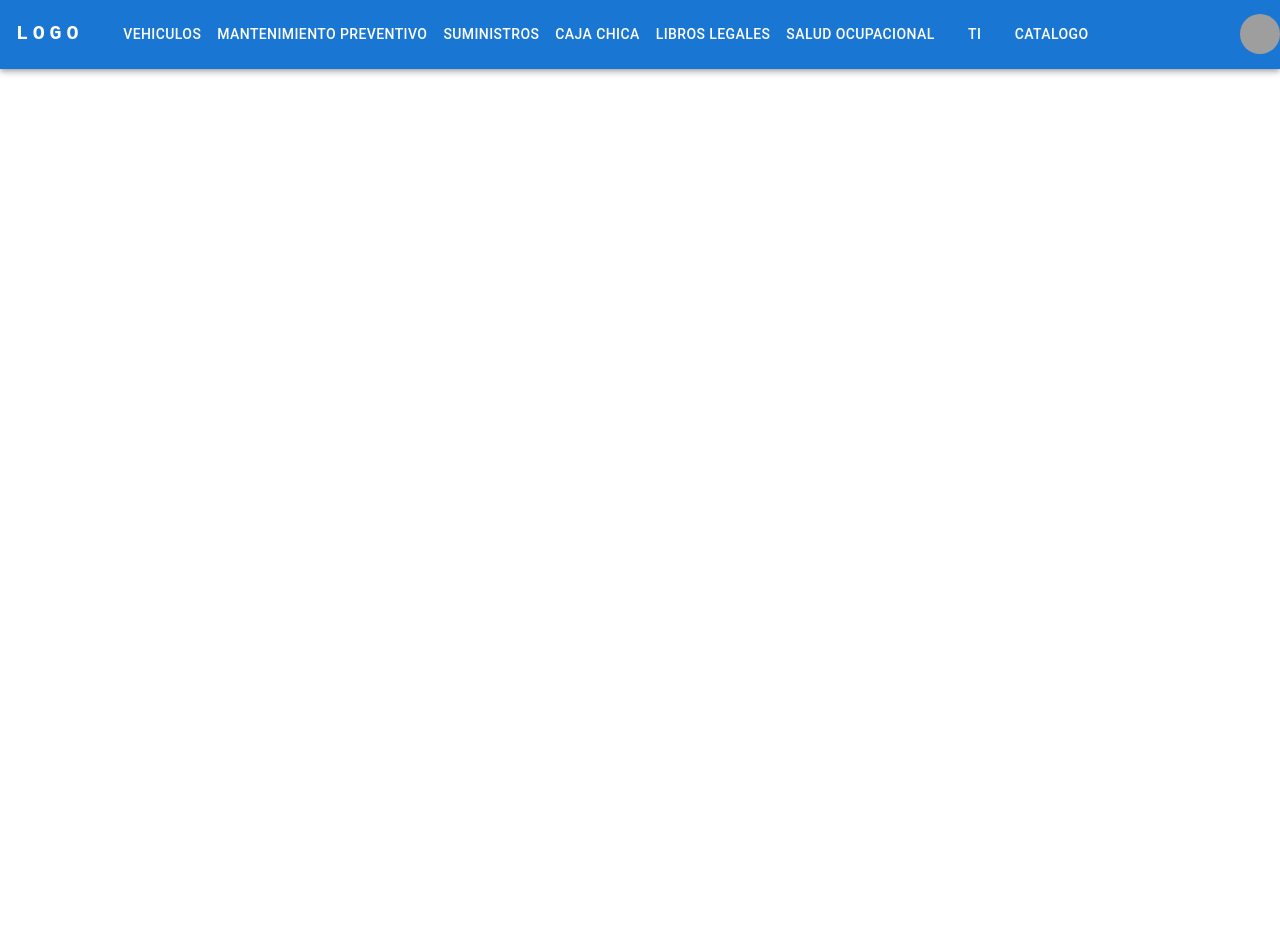
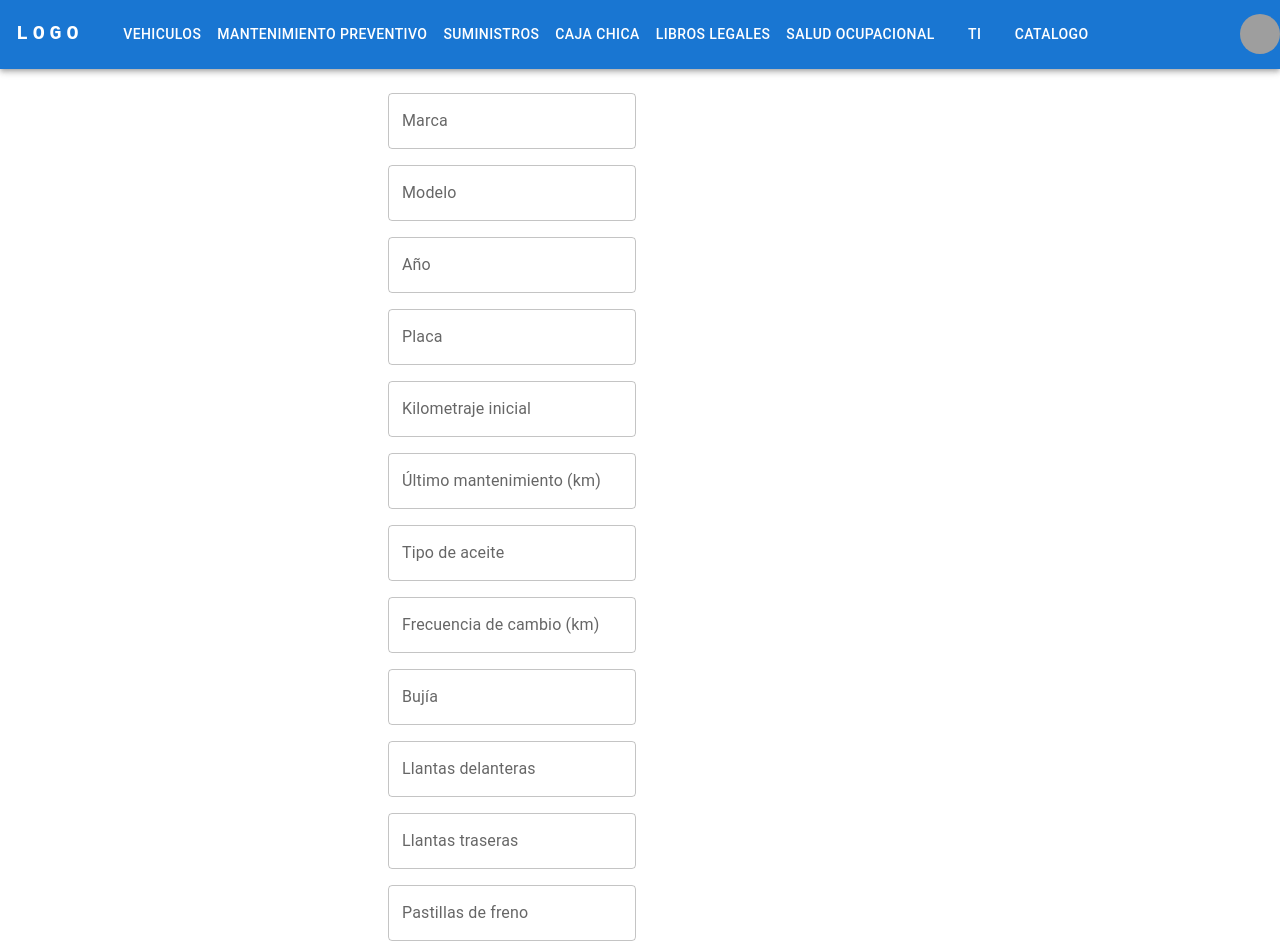
Before and after one commit to dennis-gomez/Dummy, a React (Vite) app in the folder dummy/: page /vehiculos in a window 1280 px wide. Shown: the top 952 px of the page. Before the commit the page ends 800 px from the top, so only its background shows below. Built offline with nearby package versions, Linux system fonts and the light colour scheme; grey boxes are pictures that could not be loaded; some icons are missing.

Commit message:
formulario de agregar un vehiculo

```diff
--- a/dummy/src/App.jsx
+++ b/dummy/src/App.jsx
@@ -2,6 +2,7 @@ import { BrowserRouter, Routes, Route } from 'react-router-dom'
 import './App.css'
 import MiscellaneousPage from './components/pages/miscellaneousPage'
 import Navbar from './components/organisms/navbar'
+import VehiclePage from './components/pages/vehiclePage'
 
 function App() {
   return (
@@ -9,6 +10,7 @@ function App() {
       <Navbar />
       <Routes>
         <Route path="/catalogo/gestionar" element={<MiscellaneousPage />} />
+        <Route path="/vehiculos" element={<VehiclePage />} />
         {/* aquí más rutas */}
       </Routes>
     </BrowserRouter>
--- /dev/null
+++ b/dummy/src/components/atoms/input.jsx
@@ -0,0 +1,17 @@
+import TextField from "@mui/material/TextField"
+
+function Input ({name, vale, onChange, placeholder}) {
+  return (
+    <TextField
+      fullWidth
+        id="outlined-basic"
+        label={placeholder}
+        variant="outlined"
+        name={name}
+        value={vale}
+        onChange={onChange}
+        placeholder={placeholder}
+    />
+  )
+}
+export default Input
--- /dev/null
+++ b/dummy/src/components/organisms/formVehicle.jsx
@@ -0,0 +1,80 @@
+import Box from "@mui/material/Box";
+import Grid from "@mui/material/Grid";
+import Button from "@mui/material/Button";
+import Input from "../atoms/input";
+import { useState } from "react";
+
+const fields = [
+  { name: "vehicle_brand", placeholder: "Marca" },
+  { name: "vehicle_model", placeholder: "Modelo" },
+  { name: "vehicle_year", placeholder: "Año", type: "number" },
+  { name: "vehicle_plate", placeholder: "Placa" },
+  { name: "vehicle_initial_km", placeholder: "Kilometraje inicial", type: "number" },
+  { name: "vehicle_last_km_maintenance", placeholder: "Último mantenimiento (km)", type: "number" },
+  { name: "vehicle_type_of_oil", placeholder: "Tipo de aceite" },
+  { name: "vehicle_frecuency_of_change", placeholder: "Frecuencia de cambio (km)", type: "number" },
+  { name: "vehicle_spark_plug_model", placeholder: "Bujía" },
+  { name: "vehicle_tires_front", placeholder: "Llantas delanteras" },
+  { name: "vehicle_tires_back", placeholder: "Llantas traseras" },
+  { name: "bike_brake_pad", placeholder: "Pastillas de freno" },
+  { name: "vehicle_color", placeholder: "Color" }
+];
+
+function FormVehicle({ onSubmit }) {
+  const [formData, setFormData] = useState(
+    fields.reduce((acc, field) => ({ ...acc, [field.name]: "" }), {})
+  );
+
+  const handleChange = (e) => {
+    const { name, value } = e.target;
+    setFormData({ ...formData, [name]: value });
+  };
+
+  const handleSubmit = (e) => {
+    e.preventDefault();
+    onSubmit(formData);
+  };
+
+  return (
+    <Box
+        sx={{ flexGrow: 1, p: 3, maxWidth: 800, margin: "0 auto" }}
+        color={"red"}
+    >
+      <form onSubmit={handleSubmit}>
+        <Grid
+            container spacing={2}
+        >
+            {fields.map((field, index) => {
+                const isLastSingle = fields.length % 2 !== 0 && index === fields.length - 1;
+                return (
+                    <Grid
+                        item xs={12}
+                        sm={isLastSingle ? 12 : 6}
+                        key={field.name}
+                    >
+                        <Input
+                            name={field.name}
+                            type={field.type || "text"}
+                            placeholder={field.placeholder}
+                            value={formData[field.name]}
+                            onChange={handleChange}
+                        />
+                    </Grid>
+                );
+            })}
+            <Grid item xs={12}>
+                <Button
+                    type="submit"
+                    variant="contained"
+                    color="primary"
+                >
+                    Guardar Vehículo
+                </Button>
+            </Grid>
+        </Grid>
+      </form>
+    </Box>
+  );
+}
+
+export default FormVehicle;
--- a/dummy/src/components/organisms/navbar.jsx
+++ b/dummy/src/components/organisms/navbar.jsx
@@ -17,7 +17,7 @@ const navConfig = [
   {
     label: 'Vehiculos',
     sub: [
-      { label: 'Lista de vehículos', path: '/vehiculos/lista' },
+      { label: 'Gestion de Vehículos', path: '/vehiculos' },
       { label: 'Marcas y modelos', path: '/vehiculos/marcas-modelos' },
       { label: 'Tipos de vehículos', path: '/vehiculos/tipos' },
       { label: 'Combustibles', path: '/vehiculos/combustibles' },
--- /dev/null
+++ b/dummy/src/components/pages/vehiclePage.jsx
@@ -0,0 +1,29 @@
+import Container from "@mui/material/Container";
+import FormVehicle from "../organisms/formVehicle";
+import {addVehicle, getVehicles} from "../../services/vehicleService";
+
+function VehiclePage() {
+
+    const handleSubmit = async (formData) => {
+        try {
+            const vehicles = await addVehicle(formData);
+        }catch (error) {
+            console.error("Error adding vehicle:", error);
+        }
+    };
+
+    const handleVehicles = async () => {
+
+    };
+
+    return(
+        <Container maxWidth="sm">
+            <FormVehicle
+                onSubmit={handleSubmit}
+                getVehicles={handleVehicles}
+            />
+        </Container>
+    );
+}
+
+export default VehiclePage;
--- /dev/null
+++ b/dummy/src/services/vehicleService.js
@@ -0,0 +1,76 @@
+import axios from "axios";
+
+const API_URL = "http://localhost:3000/vehicles/";
+
+// Obtener vehiculos
+export const getVehicles = async () => {
+    try {
+        const response = await axios.get(
+            API_URL,
+            {
+                headers: {
+                "Content-Type": "application/json"
+                },
+            }
+        );
+        return response.data;
+    } catch (error) {
+        throw error;
+    }
+};
+
+// Agregar vehiculo
+export const addVehicle = async (formData) => {
+    try {
+        const response = await axios.post(
+            API_URL + "add",
+            formData,
+            {
+                headers: {
+                    "Content-Type": "application/json"
+                },
+            }
+        );
+        return response.data;
+    } catch (error) {
+        throw error;
+    }
+};
+
+
+// Eliminar vehiculo
+export const deleteVehicle = async ( cod_vehicle ) => {
+    try {
+        const response = await axios.delete(
+            API_URL + "delete",
+            {
+                params: { cod_vehicle },
+                headers: {
+                    "Content-Type": "application/json"
+                },
+            }
+        );
+        return response.data;
+    } catch (error) {
+        throw error;
+    }
+};
+
+
+// Actualizar vehiculo
+export const updateVehicle = async (formData) => {
+    try {
+        const response = await axios.put(
+            API_URL + "update",
+            formData,
+            {
+                headers: {
+                    "Content-Type": "application/json"
+                },
+            }
+        );
+        return response.data;
+    } catch (error) {
+        throw error;
+    }
+};
```
Also changed, not shown: dummy/src/components/molecules/select.jsx (added, +20 -0 lines), 1 other file (tests, documents, lock files or other folders).
